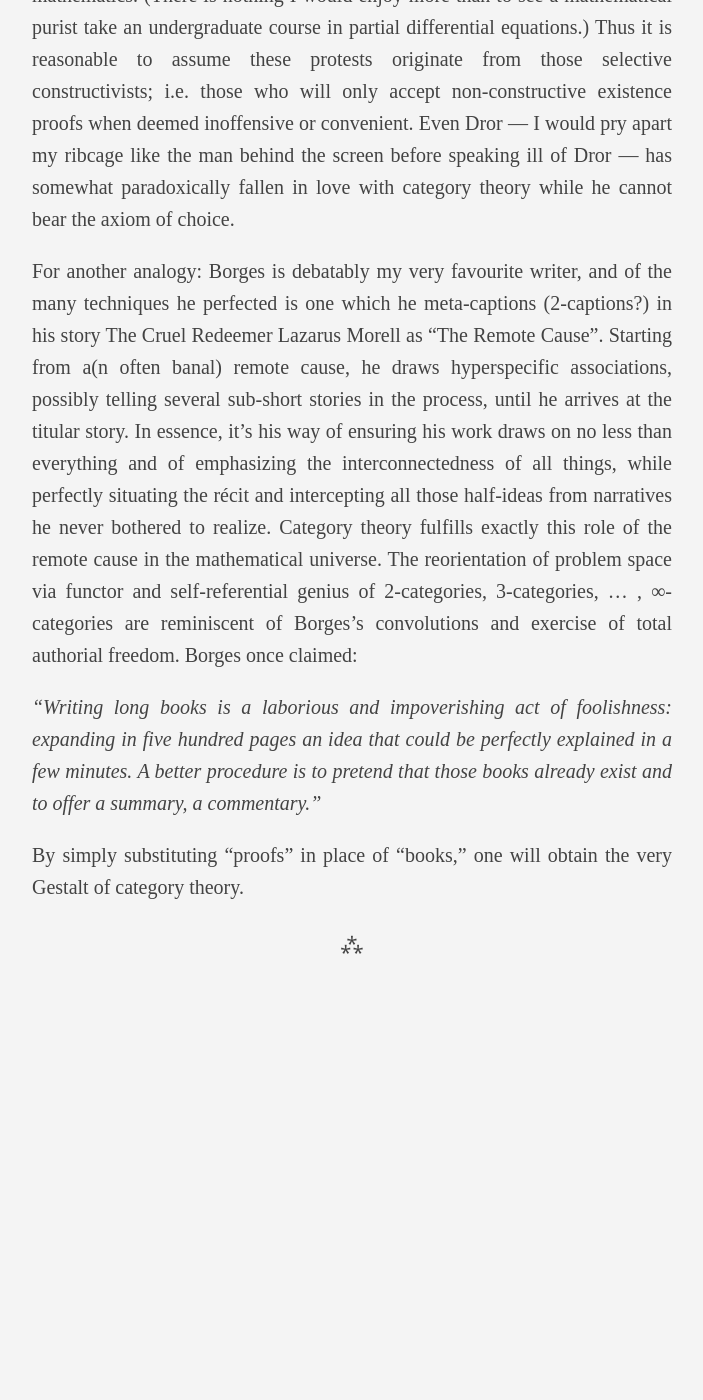
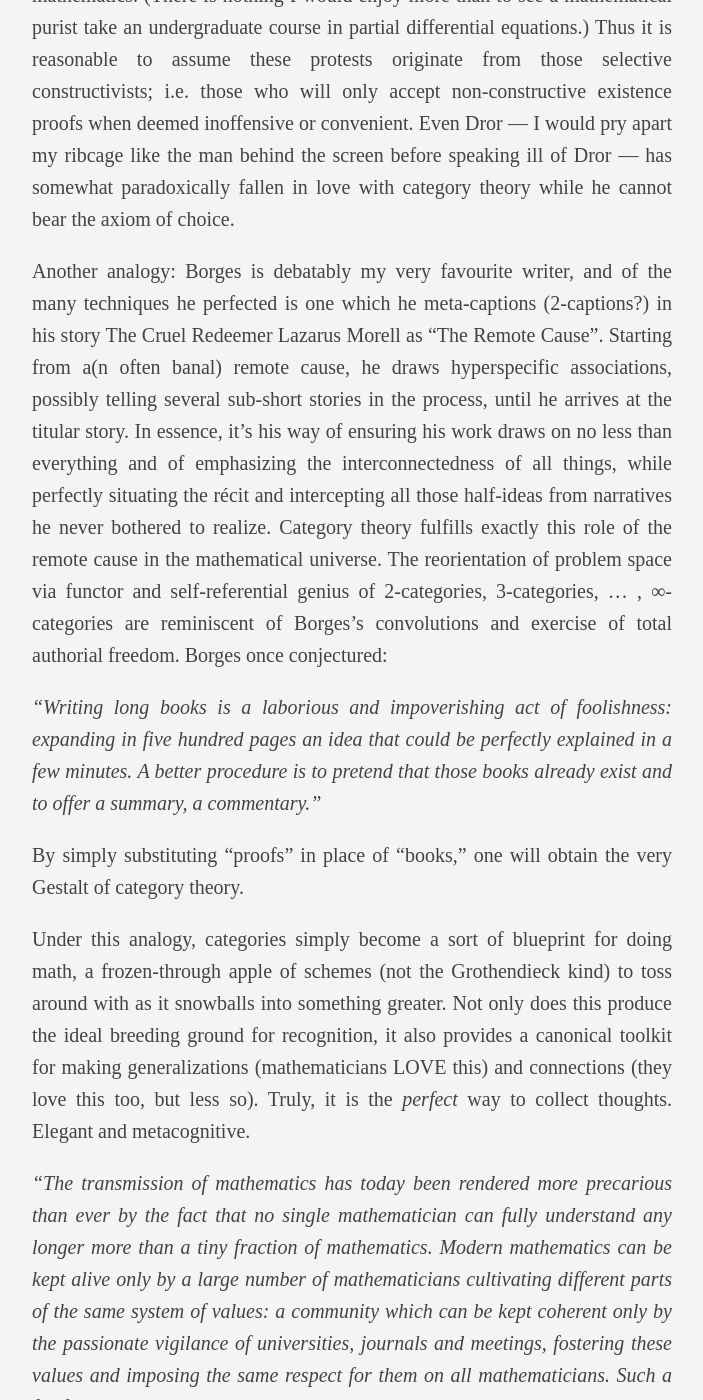
Before and after one commit to williamrygao/williamrygao.github.io, a Jekyll site: the page built from _posts/2025-01-20-abstract-nonsense.md, in a window 1280 px wide and 1400 px high, scrolled down 4310 px. Shown: the whole window, without its empty margins (288-991 px from the left). Built offline with Jekyll 4.4.1, drawn with Linux system fonts in a browser that asks for light colours; before the commit the page ends 5295 px from its top, so only the background shows below that; some of the changed text lies outside the part shown.

Commit message:
watchemn

```diff
--- a/_posts/2025-01-20-abstract-nonsense.md
+++ b/_posts/2025-01-20-abstract-nonsense.md
@@ -20,16 +20,26 @@ Another month passes. I'm studying topological K-theory as part of a supervised
 
 I'm vastly underqualified to comment on the (im)possibility of category theory yielding some revolutionary corollary in the epistemology of epistemology (2-epistemology) or the metaphysics of metaphysics (2-metaphysics). (On the subject of corollaries, a roll is to rally orally.) The hopeful call such endeavours "higher" category theory. The depleted don't call it anything. I would not consider myself especially hopeful or depleted; instead, I shall try to act as an intermediary between the delusional and the disillusioned.
 
-Firstly, an analogy that is unlikely to resonate with anyone except my very self: category theory is the Shostakovich 15 of mathematics. Shostakovich doesn't discriminate. To his ears, all music is equivalent. And by interpolating history itself, he composed a symphony to reach beyond. Not quite death or transcendence, but awfully close. Correspondingly, category theory doesn't discriminate. To its arrows, all math is equivalent. And those arrows — the mathematical study of mathematics, meta-math, 2-math, math², comath, whatever-you-call-it — are commissioning a hope to puncture a hole outo the ontological exterior.
+First, an analogy that is unlikely to resonate with anyone except my very self: category theory is the Shostakovich 15 of mathematics. Shostakovich doesn't discriminate. To his ears, all music is equivalent. And by interpolating history itself, he composed a symphony to reach beyond. Not quite death or transcendence, but awfully close. Correspondingly, category theory doesn't discriminate. To its arrows, all math is equivalent. And those arrows — the mathematical study of mathematics, meta-math, 2-math, math², comath, whatever-you-call-it — are commissioning a hope to puncture a hole outo the ontological exterior.
 
 A frequent line of attack against category theory is its tendency to tread into the dangerously abstract or the nomenclaturic absurd. But is this not true of ~80% of all mathematicians? When Cantor accounted the uncountable, when Galois dissolved the quintic, each using ludicrous notation and inconceivable degrees of abstraction, is this not precisely what they envisioned? A mathematical universe in which data from a graded ring can be directly related to the stable homotopy group? Even Serge Lang, who belittled category theory for a living, tacitly bore enough faith in this abstract nonsense to include it in his brainchild of an algebra textbook.
 
 Another moat that divides the category theorist from the working mathematician is the constructivist philosophy: why spend time doing work that has ε-small probability of ever becoming a concrete reality? To this point I have almost no rebuttal (it's true that Ed Witten maybe found some applications of K-theory to string theory, but there's decent reason to believe there won't be another Ed Witten), but I have a genuinely difficult time believing pure constructivists can even become mathematicians today. Not by any limitation in ability, but by extreme disilluionment with the state of modern academic mathematics. (There is nothing I would enjoy more than to see a mathematical purist take an undergraduate course in partial differential equations.) Thus it is reasonable to assume these protests originate from those selective constructivists; i.e. those who will only accept non-constructive existence proofs when deemed inoffensive or convenient. Even Dror — I would pry apart my ribcage like the man behind the screen before speaking ill of Dror — has somewhat paradoxically fallen in love with category theory while he cannot bear the axiom of choice.
 
-For another analogy: Borges is debatably my very favourite writer, and of the many techniques he perfected is one which he meta-captions (2-captions?) in his story The Cruel Redeemer Lazarus Morell as "The Remote Cause". Starting from a(n often banal) remote cause, he draws hyperspecific associations, possibly telling several sub-short stories in the process, until he arrives at the titular story. In essence, it's his way of ensuring his work draws on no less than everything and of emphasizing the interconnectedness of all things, while perfectly situating the récit and intercepting all those half-ideas from narratives he never bothered to realize. Category theory fulfills exactly this role of the remote cause in the mathematical universe. The reorientation of problem space via functor and self-referential genius of 2-categories, 3-categories, ... , ∞-categories are reminiscent of Borges's convolutions and exercise of total authorial freedom. Borges once claimed:
+Another analogy: Borges is debatably my very favourite writer, and of the many techniques he perfected is one which he meta-captions (2-captions?) in his story The Cruel Redeemer Lazarus Morell as "The Remote Cause". Starting from a(n often banal) remote cause, he draws hyperspecific associations, possibly telling several sub-short stories in the process, until he arrives at the titular story. In essence, it's his way of ensuring his work draws on no less than everything and of emphasizing the interconnectedness of all things, while perfectly situating the récit and intercepting all those half-ideas from narratives he never bothered to realize. Category theory fulfills exactly this role of the remote cause in the mathematical universe. The reorientation of problem space via functor and self-referential genius of 2-categories, 3-categories, ... , ∞-categories are reminiscent of Borges's convolutions and exercise of total authorial freedom. Borges once conjectured:
 
 *"Writing long books is a laborious and impoverishing act of foolishness: expanding in five hundred pages an idea that could be perfectly explained in a few minutes. A better procedure is to pretend that those books already exist and to offer a summary, a commentary."*
 
 By simply substituting "proofs" in place of "books," one will obtain the very Gestalt of category theory.
 
+Under this analogy, categories simply become a sort of blueprint for doing math, a frozen-through apple of schemes (not the Grothendieck kind) to toss around with as it snowballs into something greater. Not only does this produce the ideal breeding ground for recognition, it also provides a canonical toolkit for making generalizations (mathematicians LOVE this) and connections (they love this too, but less so). Truly, it is the *perfect* way to collect thoughts. Elegant and metacognitive.
+
+*"The transmission of mathematics has today been rendered more precarious than ever by the fact that no single mathematician can fully understand any longer more than a tiny fraction of mathematics. Modern mathematics can be kept alive only by a large number of mathematicians cultivating different parts of the same system of values: a community which can be kept coherent only by the passionate vigilance of universities, journals and meetings, fostering these values and imposing the same respect for them on all mathematicians. Such a far-flung structure is highly vulnerable and, once broken, impossible to restore. Its ruins would bury modern mathematics in an oblivion more complete and lasting than that which enveloped Greek mathematics twenty-two centuries ago."*
+
+The above excerpt from Michael Polanyi's *Personal Knowledge* describes a most real reality of mathematics. I include it because I honestly, yet oversimplifyingly, believe category is vaguely responsible for mathematics not having been completely ruptured after World War II. (I mean, its first formal appearance in the literature was September 1945. It's only reasonable to conclude that category theory has single-handedly prevented the Third.) Provided the modern impossibility of making an algebraist interact with a probabilist, the conventions of category theory are quite literally the only forces upholding the system of values Polanyi mentions. Indeed, universities, journals, and meetings are far too fallible, too political, to bear the burden. If NYU is the only school working on PDEs, what's stopping them from forging a solution to Navier-Stokes and distributing their 1 million dollar cheque across the department? Of course, the answer is category theory (not really). Between all my sardonicism, I hope the importance of the language of category theory for communicating mathematics, similar to the language of set theory for communicating logic, is well understood. Of course, there is just one difficulty:
+
+Q: Who will watch the watchmen?
+
+A: The Australians.
+
 ---
```
